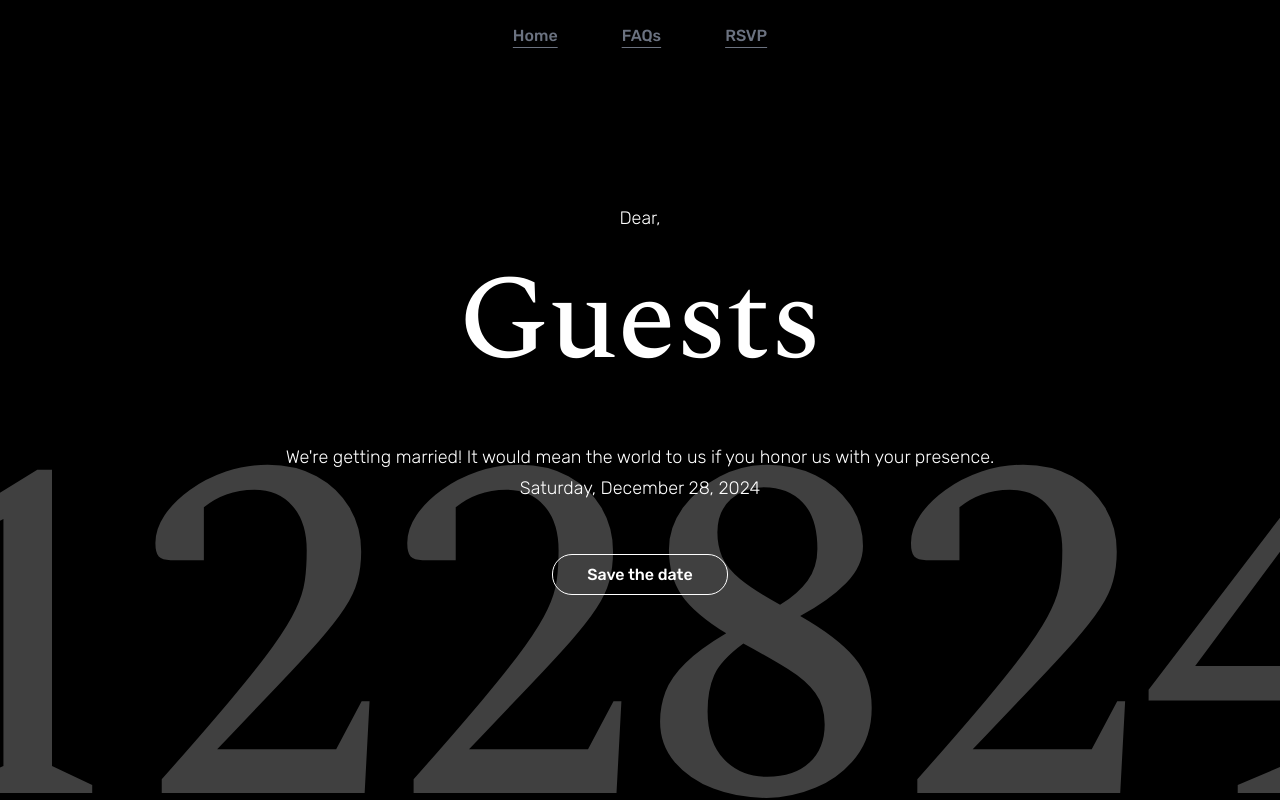
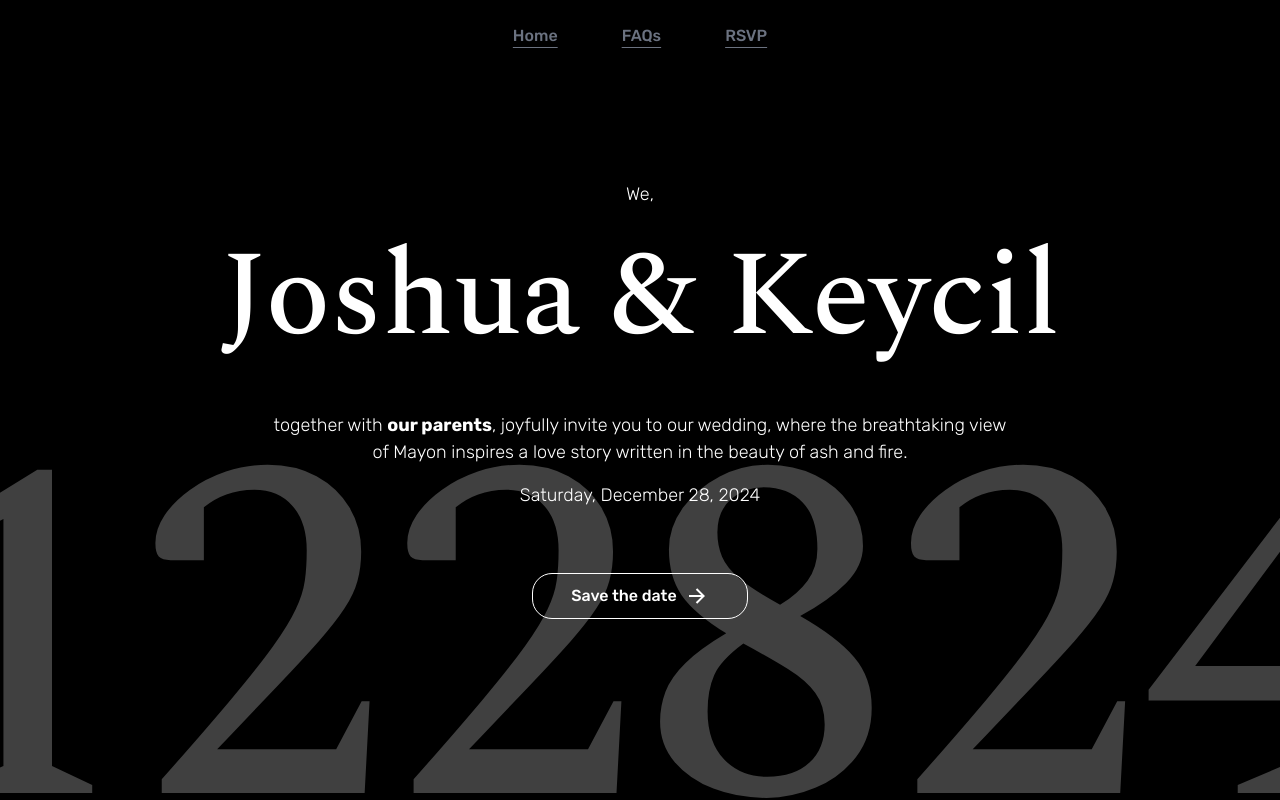
Before and after one commit to joshua-afk/wedding, a React (Vite) app: page / in a window 1280 px wide. Shown: the top 800 px of the page. Built offline with nearby package versions, Linux system fonts and the light colour scheme.

Commit message:
feat(content): update invitation contents

```diff
--- a/index.html
+++ b/index.html
@@ -4,7 +4,7 @@
     <meta charset="UTF-8" />
     <link rel="icon" type="image/svg+xml" href="/vite.svg" />
     <meta name="viewport" content="width=device-width, initial-scale=1.0" />
-    <title>Velasquez &amp; Princesa</title>
+    <title>Velasquez &amp; Princesa: The Wedding Invitation</title>
     <link rel="preconnect" href="https://fonts.googleapis.com">
     <link rel="preconnect" href="https://fonts.gstatic.com" crossorigin>
     <link href="https://fonts.googleapis.com/css2?family=Rubik:ital,wght@0,300..900;1,300..900&family=Spectral:ital,wght@0,200;0,300;0,400;0,500;0,600;0,700;0,800;1,200;1,300;1,400;1,500;1,600;1,700;1,800&display=swap" rel="stylesheet">
--- a/src/App.jsx
+++ b/src/App.jsx
@@ -1,4 +1,5 @@
 // import { useState } from 'react'
+import { RiArrowRightLine } from '@remixicon/react';
 import './App.scss';
 
 function App() {
@@ -38,14 +39,22 @@ function App() {
             </div>
             <div className="wedding__banner-layer"></div>
             <div className="wedding__banner-contents">
-              <h4>Dear,</h4>
-              <h2>Guests</h2>
+              <h4>We,</h4>
+              <h2>Joshua &amp; Keycil</h2>
               <p>
-                We&apos;re getting married! It would mean the world to us if you honor us with your
-                presence.
+                together with <b>our parents</b>, joyfully invite you to our wedding, where the
+                breathtaking view of Mayon inspires a love story written in the beauty of ash and
+                fire.
               </p>
               <p>Saturday, December 28, 2024</p>
-              <button className="wedding__banner-button">Save the date</button>
+              <a
+                className="wedding__banner-button button"
+                href="https://docs.google.com/forms/d/e/1FAIpQLSeunbAcctFrowFmYCHaKRIJNsJLY8XoUcgRr1COMO5kVHg4ZQ/viewform"
+                target="blank"
+              >
+                Save the date&ensp;
+                <RiArrowRightLine />
+              </a>
             </div>
           </div>
         </section>
--- a/src/App.scss
+++ b/src/App.scss
@@ -115,20 +115,19 @@ section {
 
       & > h2 {
         font-size: 120px;
-        margin-bottom: 32px;
+        margin-bottom: 24px;
       }
 
       & > p {
         font-size: 18px;
-        padding-bottom: 4px;
+        margin-bottom: 16px;
+        max-width: 750px;
       }
     }
 
     &-button {
-      background-color: transparent;
-      border: 1px solid #ffffff;
-      border-radius: 20px;
-      color: #ffffff;
+      display: flex;
+      justify-content: center;
       margin-top: 48px;
       width: 11rem; // TODO: change this after we've add arrow-right icon
     }
@@ -190,7 +189,9 @@ section {
 
     &__banner {
       &-contents > h2 {
-        font-size: 108px;
+        font-size: 72px;
+        line-height: 1.2;
+        margin: 48px 0;
       }
 
       &-contents > p {
```
